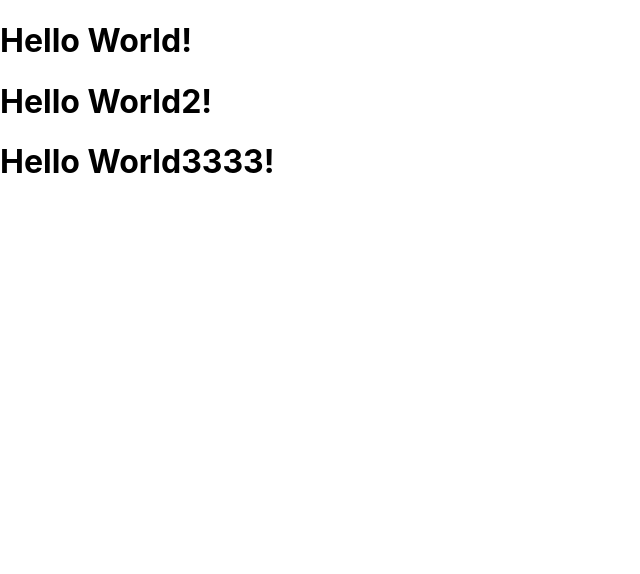
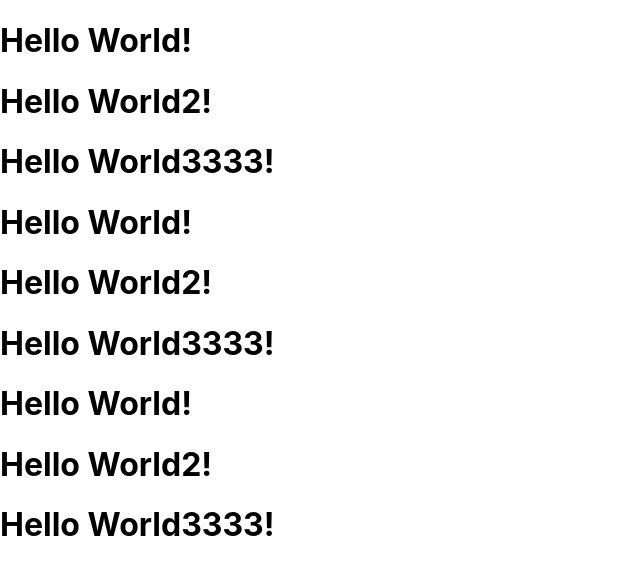
Before and after one commit to Mahboob-A/ProStream, a React (Create React App) app in the folder pro-stream-client/: page / in a window 1280 px wide. Shown: the top 574 px of the page, without its empty margins (0-640 px from the left). Built offline with nearby package versions, Linux system fonts and the light colour scheme.

Commit message:
added 6 lines

```diff
--- a/pro-stream-client/src/App.js
+++ b/pro-stream-client/src/App.js
@@ -5,7 +5,13 @@ function App() {
     <div className="App">
       <h1>Hello World!</h1>
       <h1>Hello World2!</h1>
-    <h1>Hello World3333!</h1>
+      <h1>Hello World3333!</h1>
+      <h1>Hello World!</h1>
+      <h1>Hello World2!</h1>
+      <h1>Hello World3333!</h1>
+      <h1>Hello World!</h1>
+      <h1>Hello World2!</h1>
+      <h1>Hello World3333!</h1>
     </div>
   );
 }
```
